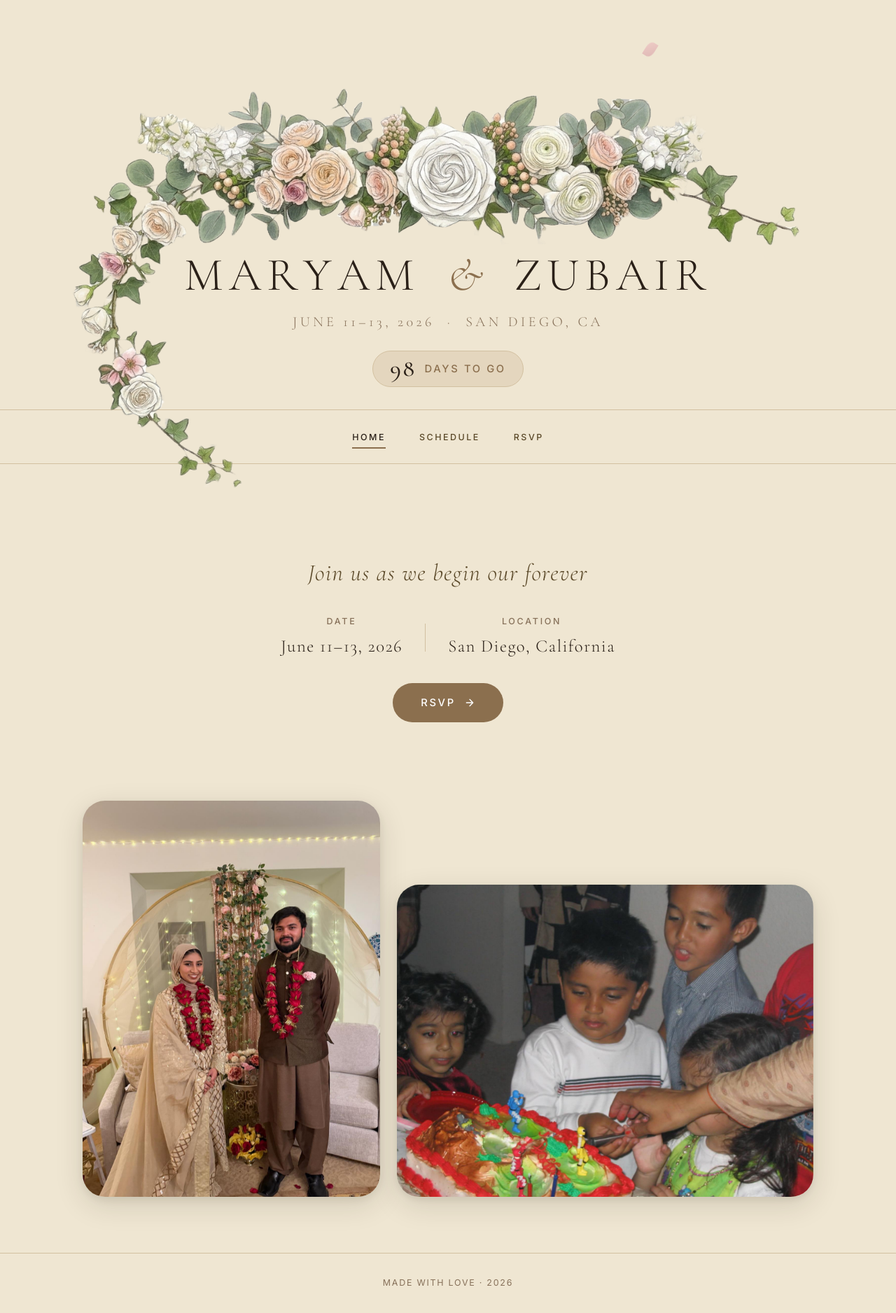
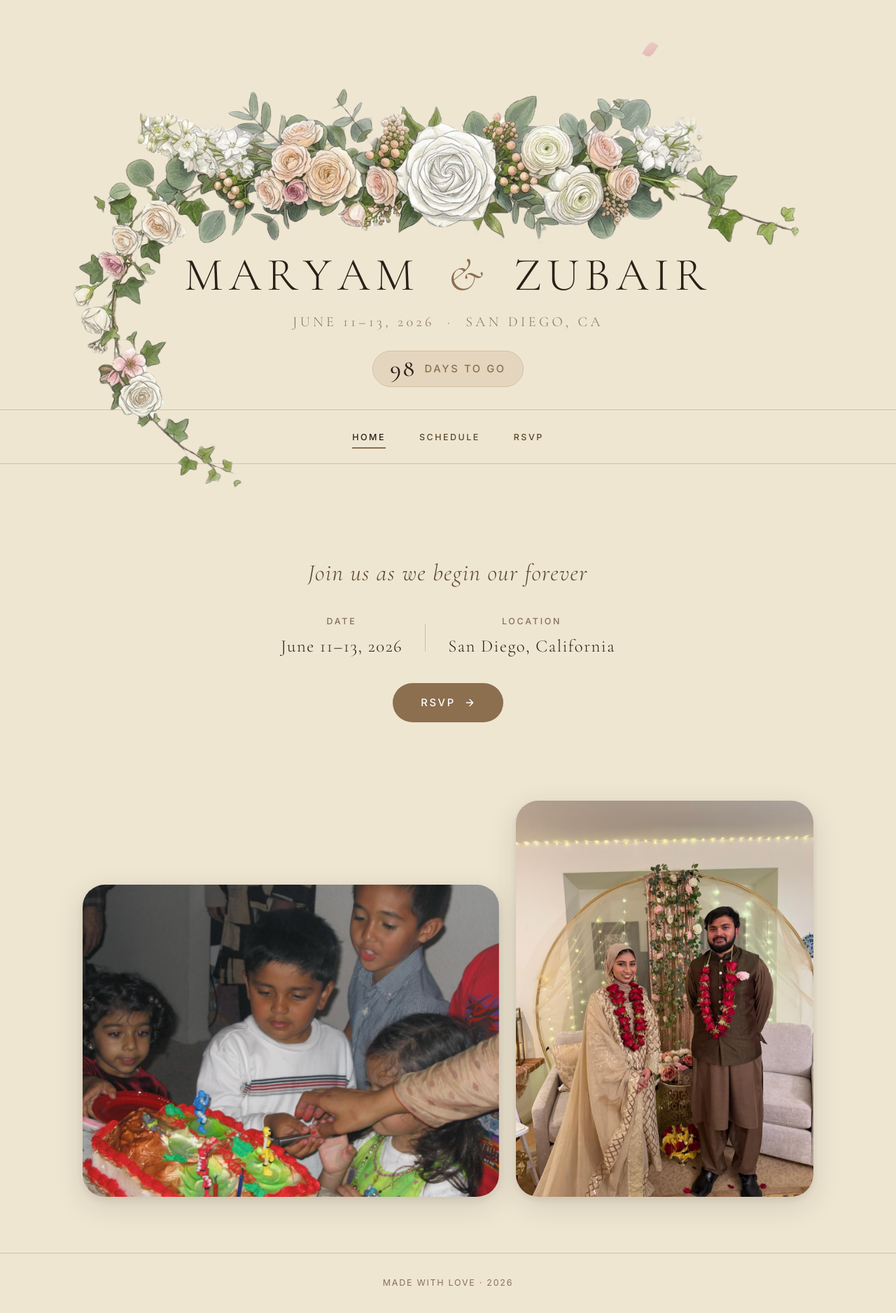
Before and after one commit to ZubairQazi/ZubairQazi.github.io, a Jekyll site: the page maryam/index.html, which Jekyll copies as it is, in a window 1280 px wide. Shown: the whole page at 70% size. Built offline with Jekyll 4.4.1, drawn with Linux system fonts in a browser that asks for light colours; nearby versions of some CDN libraries.

Commit message:
fix(ui): swap photo sides, flip grid column widths

```diff
--- a/maryam/css/styles.css
+++ b/maryam/css/styles.css
@@ -394,7 +394,7 @@ h1, h2, h3, h4, h5, h6 {
 /* Staggered photo pair */
 .photo-pair {
   display: grid;
-  grid-template-columns: 5fr 7fr;
+  grid-template-columns: 7fr 5fr;
   grid-template-rows: auto;
   align-items: end;
   gap: var(--space-6);
--- a/maryam/index.html
+++ b/maryam/index.html
@@ -91,13 +91,13 @@
 
       <!-- Staggered photo pair -->
       <section class="photo-pair container">
+        <div class="pair-landscape">
+          <img src="assets/photo-small.jpg" alt="Maryam and Zubair"
+            width="1600" height="1200" loading="lazy">
+        </div>
         <div class="pair-portrait">
           <img src="assets/photo-main.jpg" alt="Engagement portrait of Maryam and Zubair"
             width="1200" height="1600" loading="lazy">
-        </div>
-        <div class="pair-landscape">
-          <img src="assets/photo-small.jpg" alt="Maryam and Zubair"
-            width="1600" height="1200" loading="lazy">
         </div>
       </section>
 
```
